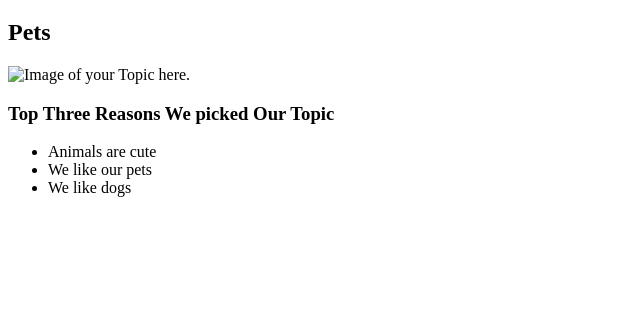
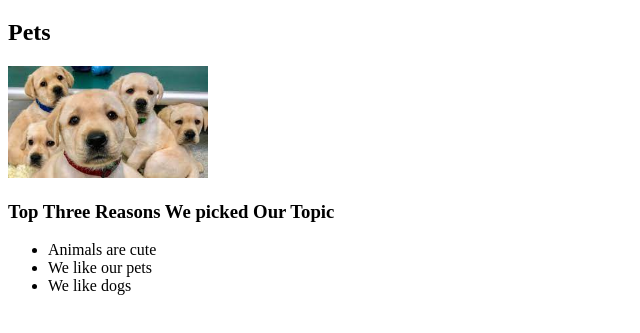
Before and after one commit to nclaer/week2discussion, a plain HTML site: page index.html in a window 1280 px wide. Shown: the part 131-464 px from the top of the page, without its empty margins (0-640 px from the left). Drawn offline with Linux system fonts and the light colour scheme.

Commit message:
Update index.html

```diff
--- a/index.html
+++ b/index.html
@@ -25,7 +25,7 @@
 
     <main>
         <h2> Pets </h2>
-        <img src = "yourPicHere" width="200" alt = "Image of your Topic here.">
+        <img src = "images/dogs.jpeg" width="200" alt = "A group of dogs">
 
         <h3>Top Three Reasons We picked Our Topic</h3>
         <ul>
```
